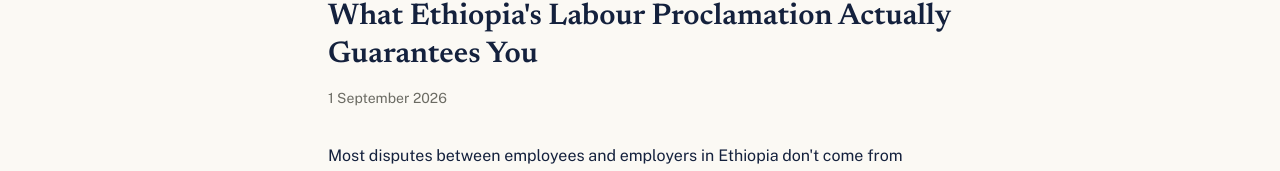
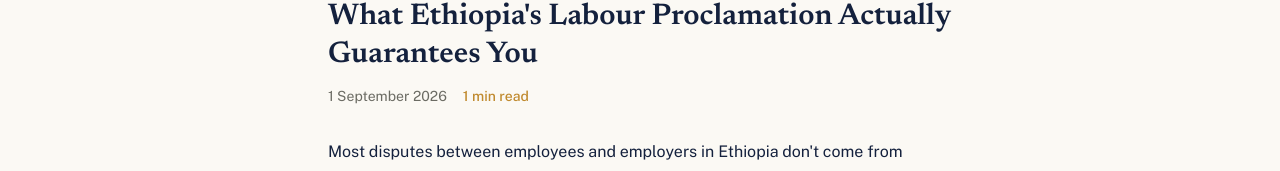
Before and after one commit to jaja44-hub/blog, a Next.js app: page /posts/understanding-labour-proclamation-basics in a window 1280 px wide. Shown: the part 146-317 px from the top of the page. Built offline with nearby package versions, Linux system fonts and the light colour scheme; no server answers; the database is empty.

Commit message:
Add reading time estimation to posts

```diff
--- a/app/posts/[slug]/page.tsx
+++ b/app/posts/[slug]/page.tsx
@@ -44,13 +44,18 @@ export default async function PostPage({ params }: { params: Promise<{ slug: str
       <h1 className="font-display text-3xl font-semibold text-ink leading-tight mb-3">
         {post.title}
       </h1>
-      <time className="text-sm text-stone" dateTime={post.date}>
+      <div className="flex items-center gap-4 text-sm text-stone mb-6">
+        <time dateTime={post.date}>
           {new Date(post.date).toLocaleDateString("en-GB", {
             day: "numeric",
             month: "long",
             year: "numeric"
           })}
         </time>
+        {post.readingTime && (
+          <span className="text-ochre font-medium">{post.readingTime} min read</span>
+        )}
+      </div>
 
       <div className="prose-article mt-8">
         <ReactMarkdown remarkPlugins={[remarkGfm]}>{post.content}</ReactMarkdown>
--- a/components/PostCard.tsx
+++ b/components/PostCard.tsx
@@ -14,13 +14,18 @@ export default function PostCard({ post }: { post: PostMeta }) {
         </Link>
       </h2>
       <p className="text-stone leading-relaxed mb-3">{post.description}</p>
-      <time className="text-xs text-stone" dateTime={post.date}>
+      <div className="flex items-center gap-4 text-xs text-stone">
+        <time dateTime={post.date}>
           {new Date(post.date).toLocaleDateString("en-GB", {
             day: "numeric",
             month: "long",
             year: "numeric"
           })}
         </time>
+        {post.readingTime && (
+          <span className="text-ochre">{post.readingTime} min read</span>
+        )}
+      </div>
     </article>
   );
 }
--- a/lib/posts.ts
+++ b/lib/posts.ts
@@ -1,6 +1,7 @@
 import fs from "fs";
 import path from "path";
 import matter from "gray-matter";
+import { calculateReadingTime } from "./reading-time";
 
 const POSTS_DIR = path.join(process.cwd(), "content/posts");
 
@@ -12,6 +13,7 @@ export type PostMeta = {
   description: string;
   ogImage?: string;
   draft?: boolean;
+  readingTime?: number;
 };
 
 export type Post = PostMeta & { content: string };
@@ -28,7 +30,12 @@ export function getPostBySlug(slug: string): Post {
   const fullPath = path.join(POSTS_DIR, `${slug}.md`);
   const raw = fs.readFileSync(fullPath, "utf8");
   const { data, content } = matter(raw);
-  return { ...(data as PostMeta), content };
+  const postMeta = data as PostMeta;
+  return {
+    ...postMeta,
+    content,
+    readingTime: calculateReadingTime(content)
+  };
 }
 
 export function getAllPosts(): Post[] {
--- /dev/null
+++ b/lib/reading-time.ts
@@ -0,0 +1,11 @@
+export function calculateReadingTime(content: string): number {
+  const wordsPerMinute = 200;
+  const words = content.trim().split(/\s+/).length;
+  const minutes = Math.ceil(words / wordsPerMinute);
+  return Math.max(1, minutes);
+}
+
+export function formatReadingTime(minutes: number): string {
+  if (minutes === 1) return "1 min read";
+  return `${minutes} min read`;
+}
```
Lines whose indentation alone changed are shown as unchanged.
